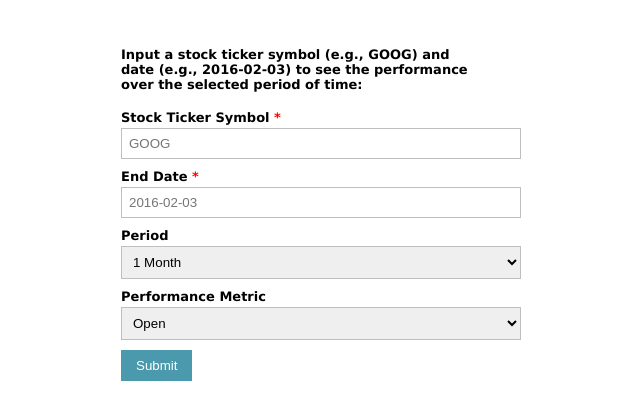
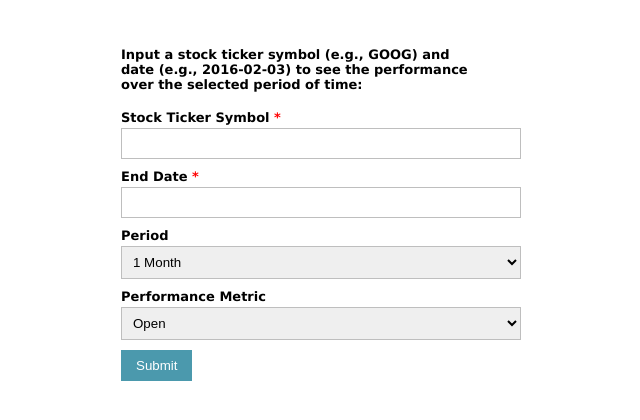
Before and after one commit to doughertyeric/StockTickerApp, a Flask app: template templates/index.html in a window 1280 px wide. Shown: the top 420 px of the page, without its empty margins (323-963 px from the left). Run offline with Flask 2, Linux system fonts and the light colour scheme; the template is opened without the code that fills it, so the values that code supplies are empty; parts of the project's set-up code (start-up, migrations or seed data) failed here and were passed over.

Commit message:
add style to html

```diff
--- a/templates/index.html
+++ b/templates/index.html
@@ -101,12 +101,12 @@ select{
     </h4>
 
     <li><label>Stock Ticker Symbol <span class="required">*</span></label>
-        <input type="text" name="TickerName" class="field-long" placeholder="GOOG" />
+        <input type="text" name="TickerName" class="field-long" />
     </li>
 
     <li>
         <label>End Date <span class="required">*</span></label>
-        <input type="text" name="StartDate" class="field-long" placeholder="2016-02-03" />
+        <input type="text" name="StartDate" class="field-long" />
     </li>
 
     <li>
```
